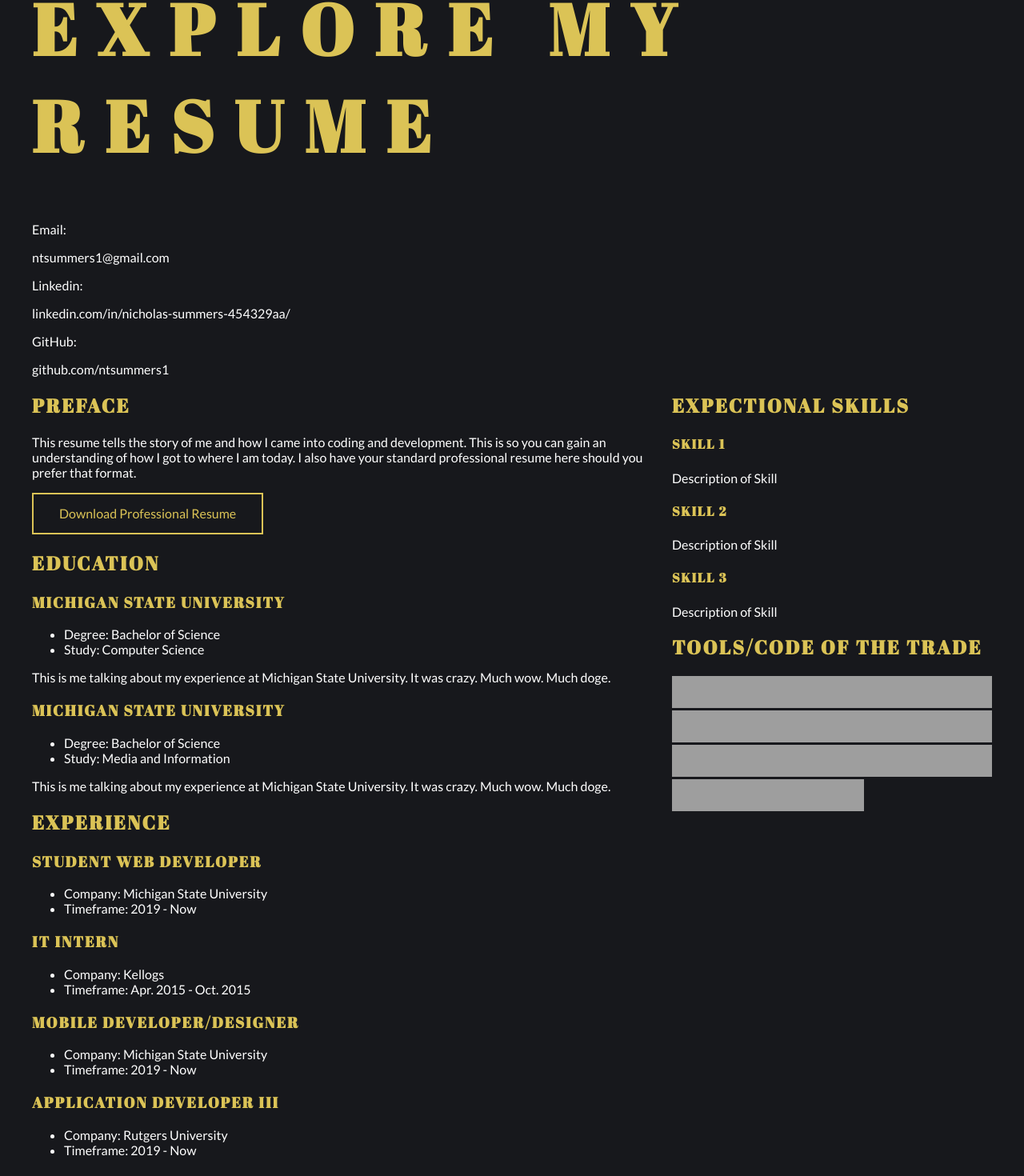
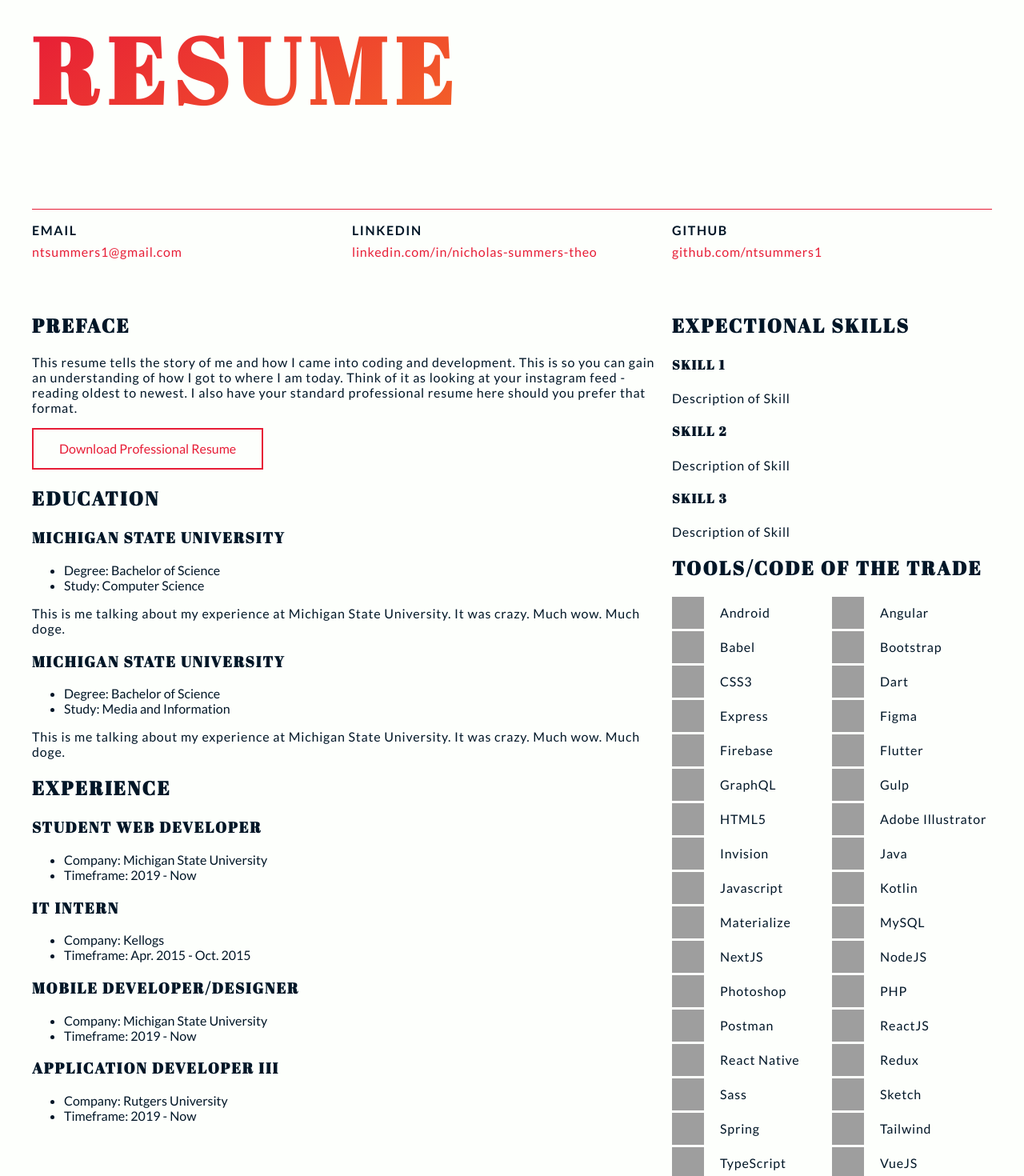
Before and after one commit to ntsummers1/portfolio-2022, a Next.js app: page / in a window 1280 px wide. Shown: the part 85-1555 px from the top of the page at 80% size. Built offline with nearby package versions, Linux system fonts and the light colour scheme; grey boxes are pictures that could not be loaded.

Commit message:
Play with colors and top of resume styling

```diff
--- a/pages/index.tsx
+++ b/pages/index.tsx
@@ -16,22 +16,22 @@ const Home: NextPage = () => {
       </Head>
 
       <main className={styles.main}>
-        <h1>Explore my resume</h1>
-        <div id="resumeLinks">
-          <div>
-            <p>Email:</p>
+        <h1>Resume</h1>
+        <div className={[styles.row, styles.rowLinks].join(" ")}>
+          <div className={styles.columnThird}>
+            <p>Email</p>
             <a href="mailto:ntsummers1@gmail.com?subject = Website&body = Message">
               ntsummers1@gmail.com
             </a>
           </div>
-          <div>
-            <p>Linkedin:</p>
-            <a href="https://www.linkedin.com/in/nicholas-summers-454329aa/">
-              linkedin.com/in/nicholas-summers-454329aa/
+          <div className={styles.columnThird}>
+            <p>Linkedin</p>
+            <a href="https://www.linkedin.com/in/nicholas-summers-theo/">
+              linkedin.com/in/nicholas-summers-theo
             </a>
           </div>
-          <div>
-            <p>GitHub:</p>
+          <div className={styles.columnThird}>
+            <p>GitHub</p>
             <a href="https://github.com/ntsummers1">github.com/ntsummers1</a>
           </div>
         </div>
@@ -43,8 +43,9 @@ const Home: NextPage = () => {
               <p>
                 This resume tells the story of me and how I came into coding and
                 development. This is so you can gain an understanding of how I
-                got to where I am today. I also have your standard professional
-                resume here should you prefer that format.
+                got to where I am today. Think of it as looking at your
+                instagram feed - reading oldest to newest. I also have your
+                standard professional resume here should you prefer that format.
               </p>
               <button> Download Professional Resume </button>
             </div>
@@ -129,8 +130,8 @@ const Home: NextPage = () => {
 
             <h2>Tools/Code of the Trade</h2>
 
-            <article>
-              <p>
+            <article className={styles.tools}>
+              <div className={styles.tool}>
                 <a
                   href="https://developer.android.com"
                   target="_blank"
@@ -143,6 +144,9 @@ const Home: NextPage = () => {
                     height="40"
                   />
                 </a>
+                <p> Android </p>
+              </div>
+              <div className={styles.tool}>
                 <a href="https://angular.io" target="_blank" rel="noreferrer">
                   <Image
                     src="https://angular.io/assets/images/logos/angular/angular.svg"
@@ -151,6 +155,9 @@ const Home: NextPage = () => {
                     height="40"
                   />
                 </a>
+                <p> Angular </p>
+              </div>
+              <div className={styles.tool}>
                 <a href="https://babeljs.io/" target="_blank" rel="noreferrer">
                   <Image
                     src="https://www.vectorlogo.zone/logos/babeljs/babeljs-icon.svg"
@@ -159,6 +166,9 @@ const Home: NextPage = () => {
                     height="40"
                   />
                 </a>
+                <p> Babel </p>
+              </div>
+              <div className={styles.tool}>
                 <a
                   href="https://getbootstrap.com"
                   target="_blank"
@@ -171,6 +181,10 @@ const Home: NextPage = () => {
                     height="40"
                   />
                 </a>
+                <p> Bootstrap </p>
+              </div>
+
+              <div className={styles.tool}>
                 <a
                   href="https://www.w3schools.com/css/"
                   target="_blank"
@@ -183,6 +197,9 @@ const Home: NextPage = () => {
                     height="40"
                   />
                 </a>
+                <p> CSS3 </p>
+              </div>
+              <div className={styles.tool}>
                 <a href="https://dart.dev" target="_blank" rel="noreferrer">
                   <Image
                     src="https://www.vectorlogo.zone/logos/dartlang/dartlang-icon.svg"
@@ -191,6 +208,9 @@ const Home: NextPage = () => {
                     height="40"
                   />
                 </a>
+                <p> Dart </p>
+              </div>
+              <div className={styles.tool}>
                 <a
                   href="https://expressjs.com"
                   target="_blank"
@@ -203,6 +223,9 @@ const Home: NextPage = () => {
                     height="40"
                   />
                 </a>
+                <p> Express </p>
+              </div>
+              <div className={styles.tool}>
                 <a
                   href="https://www.figma.com/"
                   target="_blank"
@@ -215,6 +238,9 @@ const Home: NextPage = () => {
                     height="40"
                   />
                 </a>
+                <p> Figma </p>
+              </div>
+              <div className={styles.tool}>
                 <a
                   href="https://firebase.google.com/"
                   target="_blank"
@@ -227,6 +253,9 @@ const Home: NextPage = () => {
                     height="40"
                   />
                 </a>
+                <p> Firebase </p>
+              </div>
+              <div className={styles.tool}>
                 <a href="https://flutter.dev" target="_blank" rel="noreferrer">
                   <Image
                     src="https://www.vectorlogo.zone/logos/flutterio/flutterio-icon.svg"
@@ -235,6 +264,9 @@ const Home: NextPage = () => {
                     height="40"
                   />
                 </a>
+                <p> Flutter </p>
+              </div>
+              <div className={styles.tool}>
                 <a href="https://graphql.org" target="_blank" rel="noreferrer">
                   <Image
                     src="https://www.vectorlogo.zone/logos/graphql/graphql-icon.svg"
@@ -243,6 +275,9 @@ const Home: NextPage = () => {
                     height="40"
                   />
                 </a>
+                <p> GraphQL </p>
+              </div>
+              <div className={styles.tool}>
                 <a href="https://gulpjs.com" target="_blank" rel="noreferrer">
                   <Image
                     src="https://raw.githubusercontent.com/devicons/devicon/master/icons/gulp/gulp-plain.svg"
@@ -251,6 +286,9 @@ const Home: NextPage = () => {
                     height="40"
                   />
                 </a>
+                <p> Gulp </p>
+              </div>
+              <div className={styles.tool}>
                 <a
                   href="https://www.w3.org/html/"
                   target="_blank"
@@ -263,6 +301,9 @@ const Home: NextPage = () => {
                     height="40"
                   />
                 </a>
+                <p> HTML5 </p>
+              </div>
+              <div className={styles.tool}>
                 <a
                   href="https://www.adobe.com/in/products/illustrator.html"
                   target="_blank"
@@ -275,6 +316,9 @@ const Home: NextPage = () => {
                     height="40"
                   />
                 </a>
+                <p> Adobe Illustrator </p>
+              </div>
+              <div className={styles.tool}>
                 <a
                   href="https://www.invisionapp.com/"
                   target="_blank"
@@ -287,6 +331,9 @@ const Home: NextPage = () => {
                     height="40"
                   />
                 </a>
+                <p> Invision </p>
+              </div>
+              <div className={styles.tool}>
                 <a href="https://www.java.com" target="_blank" rel="noreferrer">
                   <Image
                     src="https://raw.githubusercontent.com/devicons/devicon/master/icons/java/java-original.svg"
@@ -295,6 +342,9 @@ const Home: NextPage = () => {
                     height="40"
                   />
                 </a>
+                <p> Java </p>
+              </div>
+              <div className={styles.tool}>
                 <a
                   href="https://developer.mozilla.org/en-US/docs/Web/JavaScript"
                   target="_blank"
@@ -307,6 +357,9 @@ const Home: NextPage = () => {
                     height="40"
                   />
                 </a>
+                <p> Javascript </p>
+              </div>
+              <div className={styles.tool}>
                 <a
                   href="https://kotlinlang.org"
                   target="_blank"
@@ -319,6 +372,9 @@ const Home: NextPage = () => {
                     height="40"
                   />
                 </a>
+                <p> Kotlin </p>
+              </div>
+              <div className={styles.tool}>
                 <a
                   href="https://materializecss.com/"
                   target="_blank"
@@ -331,6 +387,9 @@ const Home: NextPage = () => {
                     height="40"
                   />
                 </a>
+                <p> Materialize </p>
+              </div>
+              <div className={styles.tool}>
                 <a
                   href="https://www.mysql.com/"
                   target="_blank"
@@ -343,6 +402,9 @@ const Home: NextPage = () => {
                     height="40"
                   />
                 </a>
+                <p> MySQL </p>
+              </div>
+              <div className={styles.tool}>
                 <a href="https://nextjs.org/" target="_blank" rel="noreferrer">
                   <Image
                     src="https://cdn.worldvectorlogo.com/logos/nextjs-2.svg"
@@ -351,6 +413,9 @@ const Home: NextPage = () => {
                     height="40"
                   />
                 </a>
+                <p> NextJS </p>
+              </div>
+              <div className={styles.tool}>
                 <a href="https://nodejs.org" target="_blank" rel="noreferrer">
                   <Image
                     src="https://raw.githubusercontent.com/devicons/devicon/master/icons/nodejs/nodejs-original-wordmark.svg"
@@ -359,6 +424,9 @@ const Home: NextPage = () => {
                     height="40"
                   />
                 </a>
+                <p> NodeJS </p>
+              </div>
+              <div className={styles.tool}>
                 <a
                   href="https://www.photoshop.com/en"
                   target="_blank"
@@ -371,6 +439,9 @@ const Home: NextPage = () => {
                     height="40"
                   />
                 </a>
+                <p> Photoshop </p>
+              </div>
+              <div className={styles.tool}>
                 <a href="https://www.php.net" target="_blank" rel="noreferrer">
                   <Image
                     src="https://raw.githubusercontent.com/devicons/devicon/master/icons/php/php-original.svg"
@@ -379,6 +450,9 @@ const Home: NextPage = () => {
                     height="40"
                   />
                 </a>
+                <p> PHP </p>
+              </div>
+              <div className={styles.tool}>
                 <a href="https://postman.com" target="_blank" rel="noreferrer">
                   <Image
                     src="https://www.vectorlogo.zone/logos/getpostman/getpostman-icon.svg"
@@ -387,6 +461,9 @@ const Home: NextPage = () => {
                     height="40"
                   />
                 </a>
+                <p> Postman </p>
+              </div>
+              <div className={styles.tool}>
                 <a href="https://reactjs.org/" target="_blank" rel="noreferrer">
                   <Image
                     src="https://raw.githubusercontent.com/devicons/devicon/master/icons/react/react-original-wordmark.svg"
@@ -395,6 +472,9 @@ const Home: NextPage = () => {
                     height="40"
                   />
                 </a>
+                <p> ReactJS </p>
+              </div>
+              <div className={styles.tool}>
                 <a
                   href="https://reactnative.dev/"
                   target="_blank"
@@ -407,6 +487,9 @@ const Home: NextPage = () => {
                     height="40"
                   />
                 </a>
+                <p> React Native </p>
+              </div>
+              <div className={styles.tool}>
                 <a href="https://redux.js.org" target="_blank" rel="noreferrer">
                   <Image
                     src="https://raw.githubusercontent.com/devicons/devicon/master/icons/redux/redux-original.svg"
@@ -415,6 +498,9 @@ const Home: NextPage = () => {
                     height="40"
                   />
                 </a>
+                <p> Redux </p>
+              </div>
+              <div className={styles.tool}>
                 <a
                   href="https://sass-lang.com"
                   target="_blank"
@@ -427,6 +513,9 @@ const Home: NextPage = () => {
                     height="40"
                   />
                 </a>
+                <p> Sass </p>
+              </div>
+              <div className={styles.tool}>
                 <a
                   href="https://www.sketch.com/"
                   target="_blank"
@@ -439,6 +528,9 @@ const Home: NextPage = () => {
                     height="40"
                   />
                 </a>
+                <p> Sketch </p>
+              </div>
+              <div className={styles.tool}>
                 <a href="https://spring.io/" target="_blank" rel="noreferrer">
                   <Image
                     src="https://www.vectorlogo.zone/logos/springio/springio-icon.svg"
@@ -447,6 +539,9 @@ const Home: NextPage = () => {
                     height="40"
                   />
                 </a>
+                <p> Spring </p>
+              </div>
+              <div className={styles.tool}>
                 <a
                   href="https://tailwindcss.com/"
                   target="_blank"
@@ -459,6 +554,9 @@ const Home: NextPage = () => {
                     height="40"
                   />
                 </a>
+                <p> Tailwind </p>
+              </div>
+              <div className={styles.tool}>
                 <a
                   href="https://www.typescriptlang.org/"
                   target="_blank"
@@ -471,6 +569,9 @@ const Home: NextPage = () => {
                     height="40"
                   />
                 </a>
+                <p> TypeScript </p>
+              </div>
+              <div className={styles.tool}>
                 <a href="https://vuejs.org/" target="_blank" rel="noreferrer">
                   <Image
                     src="https://raw.githubusercontent.com/devicons/devicon/master/icons/vuejs/vuejs-original-wordmark.svg"
@@ -479,6 +580,9 @@ const Home: NextPage = () => {
                     height="40"
                   />
                 </a>
+                <p> VueJS </p>
+              </div>
+              <div className={styles.tool}>
                 <a
                   href="https://vuetifyjs.com/en/"
                   target="_blank"
@@ -491,6 +595,9 @@ const Home: NextPage = () => {
                     height="40"
                   />
                 </a>
+                <p> Vuetify </p>
+              </div>
+              <div className={styles.tool}>
                 <a
                   href="https://webpack.js.org"
                   target="_blank"
@@ -503,7 +610,8 @@ const Home: NextPage = () => {
                     height="40"
                   />
                 </a>
-              </p>
+                <p> Webpack </p>
+              </div>
             </article>
           </div>
         </div>
--- a/styles/Home.module.scss
+++ b/styles/Home.module.scss
@@ -18,10 +18,21 @@
   h3,
   h4,
   h5 {
-    color: variables.$primary-color;
+    font-weight: bold;
+  }
+
+  h1 {
+    margin: 1em 0;
+    margin-top: 1em;
+    line-height: 9vw;
+    background-image: linear-gradient(147deg, variables.$h1-gradient-left-color, variables.$h1-gradient-right-color );
+    background-clip: text;
+    color: transparent;
+    letter-spacing: .1em;
   }
 
   a {
+    color: variables.$primary-color;
     &:hover {
       text-decoration: underline;
     }
@@ -40,8 +51,8 @@
 
     &:hover,
     &:focus {
-      box-shadow: inset 0 0 0 2em adjust-hue(variables.$primary-color, 90deg);
-      border-color: adjust-hue(variables.$primary-color, 90deg);
+      box-shadow: inset 0 0 0 2em adjust-hue(variables.$primary-color, 15deg);
+      border-color: adjust-hue(variables.$primary-color, 15deg);
       color: #fff;
       cursor: pointer;
     }
@@ -60,6 +71,50 @@
     width: 33.3333%;
     margin: 0; padding: 0;
   }
+
+  .columnThird {
+    width: 33.3333%;
+    margin: 0; padding: 0;
+  }
+
+  .rowLinks {
+    margin: 0 0 3em 0;
+    border-top: 1px solid variables.$primary-color;
+
+    p {
+      font-weight: bold;
+      margin-bottom: .5em;
+      text-transform: uppercase;
+      letter-spacing: .1em;
+    }
+
+    a {
+      margin: 0;
+      letter-spacing: .05em;
+    }
+  }
+
+  .tools {
+    display: grid;
+    width: 100%;
+    grid-template-columns: 1fr 1fr;
+
+    .tool {
+      display: flex;
+      width: 100%;
+    }
+
+    a {
+      width: 30%;
+    }
+
+    p {
+      width: 70%;
+      margin: 0;
+      line-height: 40px;
+      vertical-align: middle;
+    }
+  }
 }
 
 .footer {
--- a/styles/globals.scss
+++ b/styles/globals.scss
@@ -1,3 +1,5 @@
+@use "variables";
+
 @import url('https://fonts.googleapis.com/css2?family=Abril+Fatface&family=Lato:wght@100;300;400;700;900&display=swap');
 
 html,
@@ -6,8 +8,8 @@ body {
   margin: 0;
   font-family: 'Lato', -apple-system, BlinkMacSystemFont, Segoe UI, Roboto, Oxygen,
     Ubuntu, Cantarell, Fira Sans, Droid Sans, Helvetica Neue, sans-serif;
-  background-color: #17181c;
-  color: #fff;
+  background-color: variables.$background-color;
+  color: variables.$regular-text-color;
 }
 
 h1, h2, h3, h4, h5 {
@@ -16,8 +18,8 @@ h1, h2, h3, h4, h5 {
 }
 
 h1 {
-  letter-spacing: .3em;
-  font-size: 7vw;
+  letter-spacing: .1em;
+  font-size: 9vw;
 }
 
 h2, h3, h4, h5 {
@@ -29,6 +31,10 @@ a {
   text-decoration: none;
 }
 
+p {
+  letter-spacing: .05em;
+}
+
 * {
   box-sizing: border-box;
 }
```
Also changed, not shown: styles/_variables.scss (+16 -1 lines).
